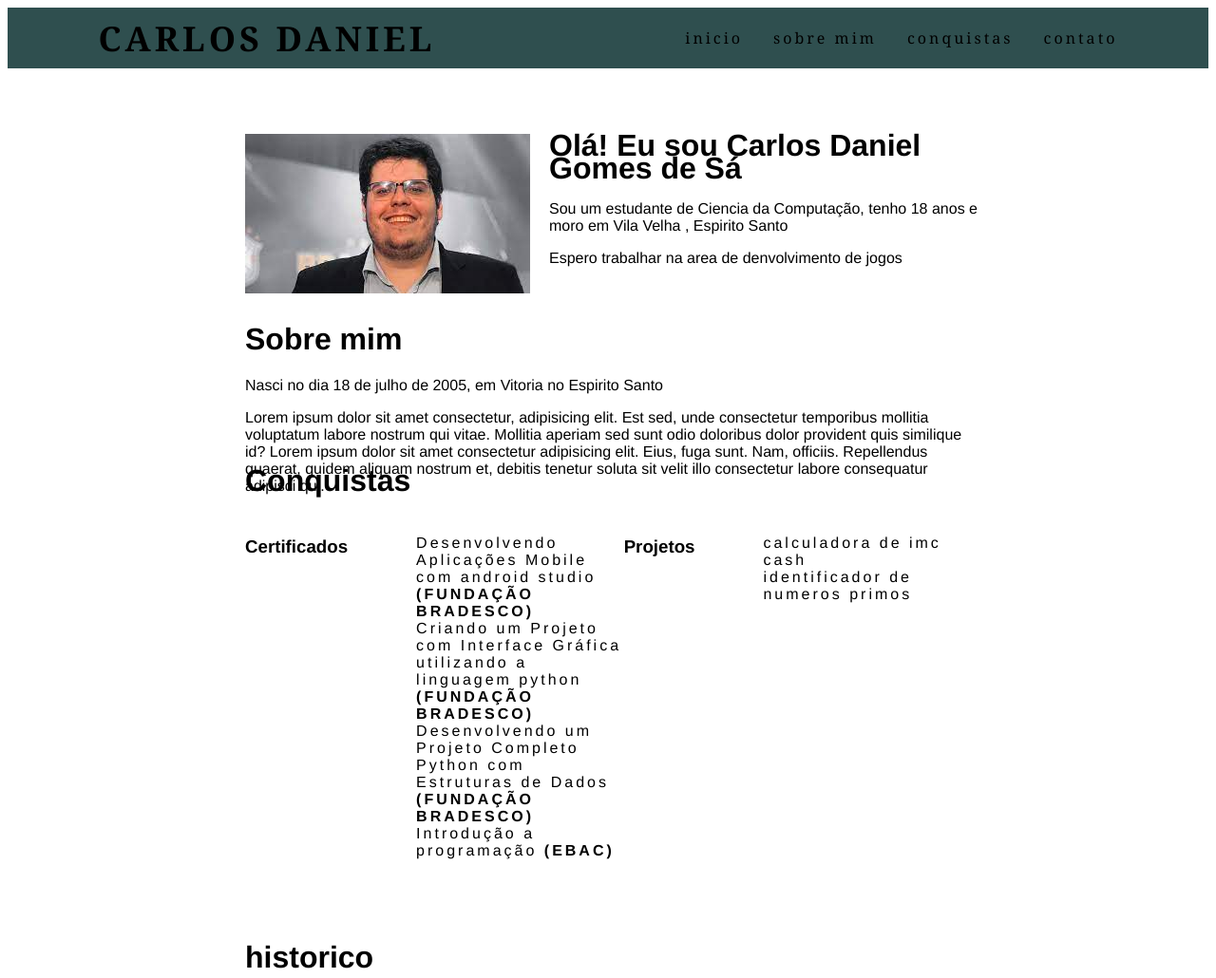
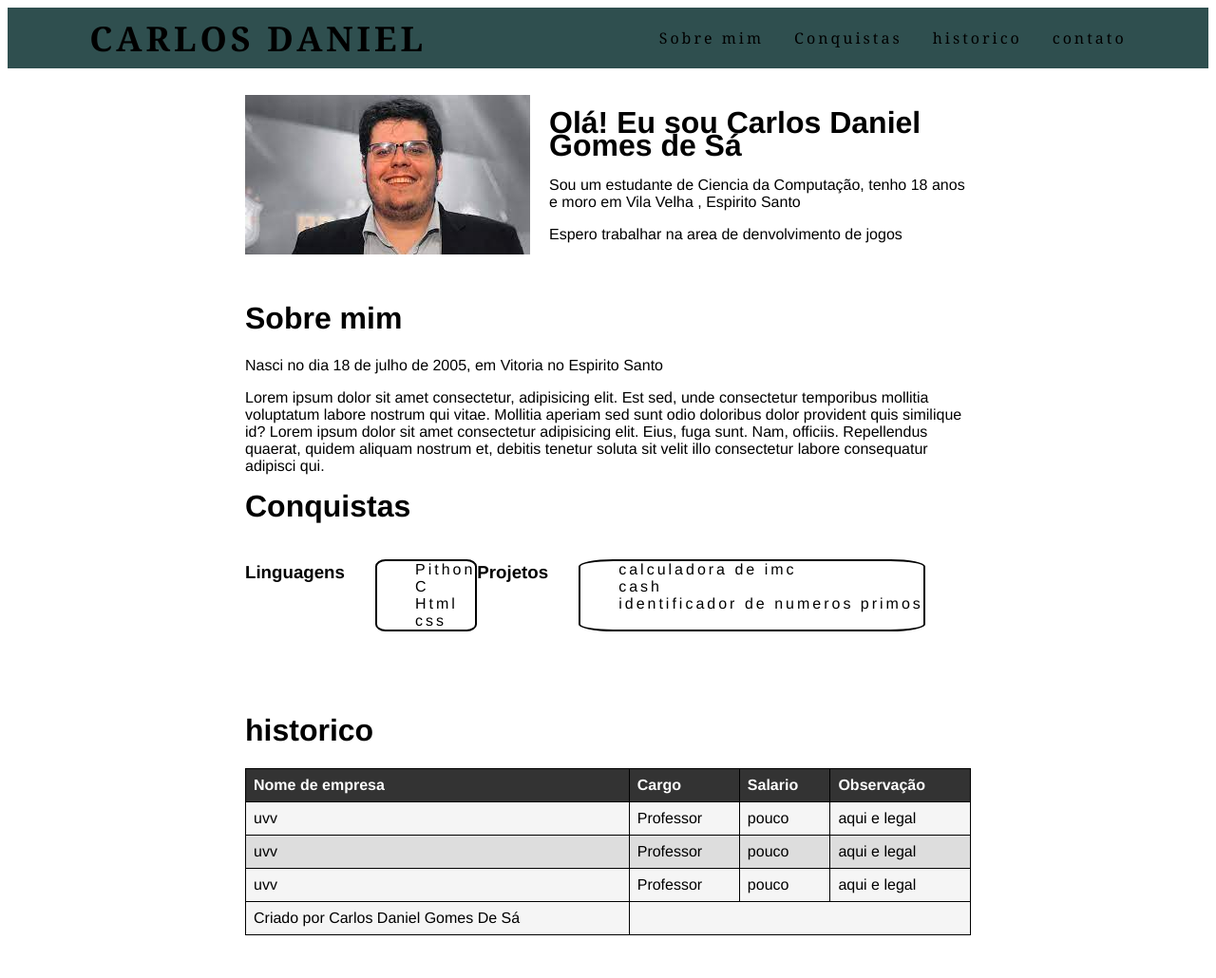
Before and after one commit to Carlosdsa2005/site, a plain HTML site: page meu-site-main/index.html in a window 1280 px wide. Shown: the top 1030 px of the page at 95% size. Drawn offline with Linux system fonts and the light colour scheme.

Commit message:
2 versão

```diff
--- a/meu-site-main/index.css
+++ b/meu-site-main/index.css
@@ -46,17 +46,13 @@ nav{
 
 main{
     padding: 0 250px 250px;
-    height: 86vh;
+
     font-family: 'Franklin Gothic Medium', 'Arial Narrow', Arial, sans-serif;
 }
 
 .inicio{
-    width: 800px;
-    font-size: 5;
-    margin: 0;
-    padding: 0;
+    display: flex;
     align-items: center;
-    left: 50%;
     height: 16vh;
 }
 .inicio img{
@@ -64,7 +60,9 @@ main{
     float: left;
     margin-right: 20px;
 }
+.inicio text{
 
+}
 .inicio h1{
 line-height: 24px;
 }
@@ -76,13 +74,21 @@ line-height: 24px;
 
 .feitos{
     display: flex;
+
 }
 
 .feitos ul{
-    width: 50%;
-    border: 1px;
+    width: 500;
+    border: 2px solid black;
+    border-radius: 10%;
     letter-spacing: 3px;
     margin-left: 32px;
+
+}
+
+.feitos ul:hover{
+    transform: scale(1.05);
+    box-shadow: 0 0 8px black;
 }
 
 table{
@@ -196,5 +202,6 @@ th, td {
 .redes li{
     letter-spacing: 3px;
     margin-left: 32px;
-    border-radius: 0;
+    border-radius: 300;
+
 }
--- a/meu-site-main/index.html
+++ b/meu-site-main/index.html
@@ -15,9 +15,9 @@
                 <h1>Carlos Daniel</h1>
             </div>
             <ul class="navlist">
-                <li><a href="#inicio">inicio</a></li>
-                <li><a href="#about">sobre mim</a></li>
-                <li><a href="#make">conquistas</a></li>
+                <li><a href="#inicio">Sobre mim</a></li>
+                <li><a href="#about">Conquistas</a></li>
+                <li><a href="#make">historico</a></li>
                 <li><a href="#contact">contato</a></li>
             </ul>
         </nav>
@@ -30,15 +30,18 @@
 <main>
     <div class="inicio">
         <img src="foto.jpg" alt="eu">
+            <div class="text">
                 <h1>Olá! Eu sou Carlos Daniel Gomes de Sá</h1>
                 <p>Sou um estudante de Ciencia da Computação, tenho 18 anos e moro em Vila Velha , Espirito Santo</p>
                 <P>Espero trabalhar na area de denvolvimento de jogos</P>
             </div>
 
+        </div>
+
 <div class="space">
 </div>
 
-
+    <section id="inicio"></section>
     <div class="sobre_mim">
         <h1>Sobre mim</h1>
         <p>Nasci no dia 18 de julho de 2005, em Vitoria no Espirito Santo</p>
@@ -49,15 +52,18 @@
 <div class="space">
 </div>
 
+<div class="space">
+</div>
+    <section id="about"></section>
     <h1>Conquistas</h1>
 
     <div class= feitos>
-        <h3>Certificados</h3>
+        <h3>Linguagens</h3>
             <ul class="Certificados">
-                <li>Desenvolvendo Aplicações Mobile com android studio <b>(FUNDAÇÃO BRADESCO)</b></li>
-                <li>Criando um Projeto com Interface Gráfica utilizando a linguagem python <b>(FUNDAÇÃO BRADESCO)</b></li>
-                <li>Desenvolvendo um Projeto Completo Python com Estruturas de Dados <b>(FUNDAÇÃO BRADESCO)</b> </li>
-                <li>Introdução a programação <b>(EBAC)</b></li>
+                <li>Pithon</li>
+                <li>C</li>
+                <li>Html</li>
+                <li>css</li>
             </ul>
 
         <h3>Projetos</h3>
@@ -70,7 +76,7 @@
 
 <div class="space">
 </div>
-
+<section id="make"></section>
     <div id = tabela>
         <h1>historico</h1>
         <table 1 border="1">
@@ -112,10 +118,10 @@
 
 <div class="space">
 </div>
-
+<section id="contacts"></section>
     <h1>Contato</h1>
     <div id = container>
-
+        <section id="contact">
         <div class="form_box">
             <h2>
             <form action="" method="get">
@@ -128,6 +134,7 @@
                 <button type="submit">Enviar mensagem</button>
             </form>
         </div>
+        </section>
     </div>
 
 <div class="space">
@@ -139,7 +146,6 @@
         <li><a href="https://www.linkedin.com/in/carlos-daniel-gomes-de-sa-7217b1289?utm_source=share&utm_campaign=share_via&utm_content=profile&utm_medium=android_app"target="_blank"><img src="linkedin.png" alt="" width="40"></a></li>
         <li><a href="https://wa.me/qr/VOK6AH6QGXRLO1" target="_blank"><img src="whatsapp.jpg" alt="" width="40"></a></li>
         <li><a href="https://github.com/Carlosdsa2005" target="_blank"><img src="github.jpg" alt="" width="40"></a></li>
-        <li><a href="carlosdsa2005@gmail.com" target="_blank"><img src="gmail.png" alt="" width="40"></a></li>
     </ul>
     </div>
 
```
Lines whose indentation alone changed are shown as unchanged.
